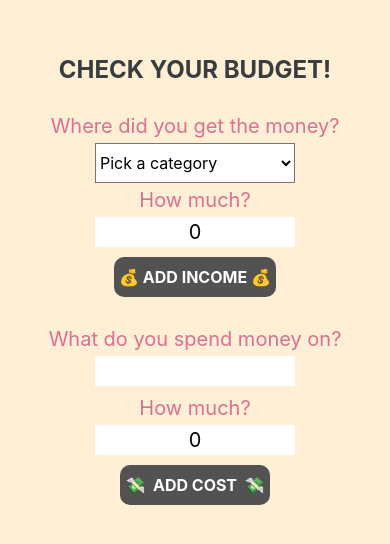
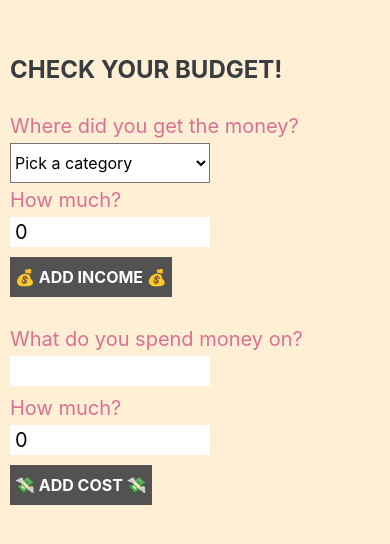
Before and after one commit to Technigo/project-react-native-app, a React Native app: screen / in a window 390 px wide. Shown: the part 122-666 px from the top of the page. Built offline with nearby package versions, Linux system fonts and the light colour scheme.

Commit message:
Added functions for sum incomes-costs

```diff
--- a/App.js
+++ b/App.js
@@ -1,4 +1,5 @@
 import React, { useState } from 'react';
+//BEST PRACTISE - IMPORT COMPONENTS FROM REACT-NATIVE AND STYLE AS I DID OR IMPORT "STYLED-COMPONENTS"?
 // import styled from "styled-components/native"
 import {
   StyleSheet,
@@ -7,7 +8,6 @@ import {
   TextInput,
   Picker,
   Text,
-  Button,
   TouchableOpacity,
 } from 'react-native';
 
@@ -19,7 +19,7 @@ import {
 //Input cost (add to array costs)
 //Component to map the objects in the array listIncomes and listCosts
 //Sum component that calculates the incomes-costs to see what we have left - if <0 show "No money to spend!" with blinking animation?
-//Shake phone to reset?
+//HOW TO SHAKE PHONE TO RESET ALL?
 
 const App = () => {
   const [categoryIncome, setCategoryIncome] = useState();
@@ -44,16 +44,30 @@ const App = () => {
     setListCosts(listCosts => listCosts.concat(addedCosts));
   };
 
-  //NEED HELP WITH A FUNCTION TO CALCULATE THE INCOMES AND COSTS IN THE ARRAYS
+  //FUNCTIONS TO CALCULATE INCOMES-COSTS - DO THIS MORE REACTY?
+  const incomesTotal = listIncomes.reduce(
+    (totalIncome, item) => totalIncome + parseInt(item.income, 10),
+    0
+  );
+
+  //EXPLAIN REDUCE - WHY THE 10 AFTER item.cost?
+  const costsTotal = listCosts.reduce(
+    (totalCost, item) => totalCost + parseInt(item.cost, 10),
+    0
+  );
+
+  const leftToSpend =
+    incomesTotal || costsTotal ? incomesTotal - costsTotal : null;
 
   return (
     <View style={styles.container}>
       <StatusBar hidden backgroundColor="palevioletred" />
       <Text style={styles.textHeading}>CHECK YOUR BUDGET!</Text>
 
-      {/* ADD INCOMES - HOW TO HIDE THE NUMBERPAD AFTER INPUT, CAN'T SCROLL TO NEXT?*/}
+      {/* ADD INCOMES
+      HOW TO HIDE THE NUMBERPAD AFTER INPUT, CAN'T SCROLL TO NEXT? NOT WORKING IN iOS
+      clearTextOnFocus NOT WORKING ON ANDROID - ANYTHING ELSE TO USE?*/}
       <View style={styles.viewSection}>
-
         <Text style={styles.text}>Where did you get the money?</Text>
         <Picker
           style={styles.picker}
@@ -99,53 +113,61 @@ const App = () => {
           style={styles.textInput}
           onChangeText={text => setCost(text)}
           value={cost}
-          maxLength="6"
           keyboardType="numeric"
           allowFontScaling
           clearTextOnFocus
         />
 
         <TouchableOpacity style={styles.button} onPress={handleAddCost}>
-          <Text style={styles.buttonText}>💸  ADD COST  💸</Text>
+          <Text style={styles.buttonText}>💸 ADD COST 💸</Text>
         </TouchableOpacity>
       </View>
 
-      {/* SUMMARY - WHY ISN'T SPACE-BETWEEN WORKING BETWEEN items.category & items.income?*/}
+      {/* SUMMARY - WHY ISN'T SPACE-BETWEEN WORKING BETWEEN category & income?*/}
       <View style={styles.viewSummary}>
-
-        {(listIncomes.length > 0 || listCosts.length > 0) && <Text style={styles.textBalance}>Your Balance:</Text>}
+        {(listIncomes.length > 0 || listCosts.length > 0) && (
+          <Text style={styles.textBalance}>Your balance</Text>
+        )}
 
         {listIncomes.map((items, index) => (
           <Text style={styles.textSummaryIncome} key={index}>
-            <Text>{items.category}</Text>
-            <Text>  {items.income} SEK</Text>
+            <View>
+              <Text>{items.category}</Text>
+            </View>
+            <View>
+              <Text> {items.income} SEK</Text>
+            </View>
           </Text>
         ))}
 
         {listCosts.map((items, index) => (
           <Text style={styles.textSummaryCost} key={index}>
-            <Text>{items.category}:</Text>
-            <Text>  -{items.cost} SEK</Text>
+            <Text>{items.category}</Text>
+            <Text> -{items.cost} SEK</Text>
           </Text>
         ))}
 
-        {(listIncomes.length > 0 || listCosts.length > 0) && <Text style={styles.textTotal}>Left to spend: XX SEK</Text>}
+        {(listIncomes.length > 0 || listCosts.length > 0) && (
+          <Text style={styles.textTotal}>Left to spend: {leftToSpend} SEK</Text>
+        )}
       </View>
     </View>
   );
 };
 
+// STYLING COMPONENTS
 const styles = StyleSheet.create({
   container: {
     flex: 1,
     backgroundColor: 'papayawhip',
     justifyContent: 'center',
-    alignItems: 'center',
+    alignItems: 'flex-start',
+    padding: 10,
   },
 
   viewSection: {
     justifyContent: 'center',
-    alignItems: 'center',
+    alignItems: 'flex-start',
     marginBottom: 30,
   },
 
@@ -184,13 +206,13 @@ const styles = StyleSheet.create({
     width: 200,
     backgroundColor: '#fff',
     marginBottom: 10,
-    textAlign: 'center',
+    textAlign: 'left',
+    padding: 5,
   },
 
   button: {
     height: 40,
     padding: 5,
-    borderRadius: 10,
     backgroundColor: '#525252',
     alignItems: 'center',
     justifyContent: 'center',
@@ -204,6 +226,8 @@ const styles = StyleSheet.create({
 
   viewSummary: {
     marginTop: 20,
+    justifyContent: 'center',
+    alignItems: 'flex-start',
   },
 
   textSummaryIncome: {
```
